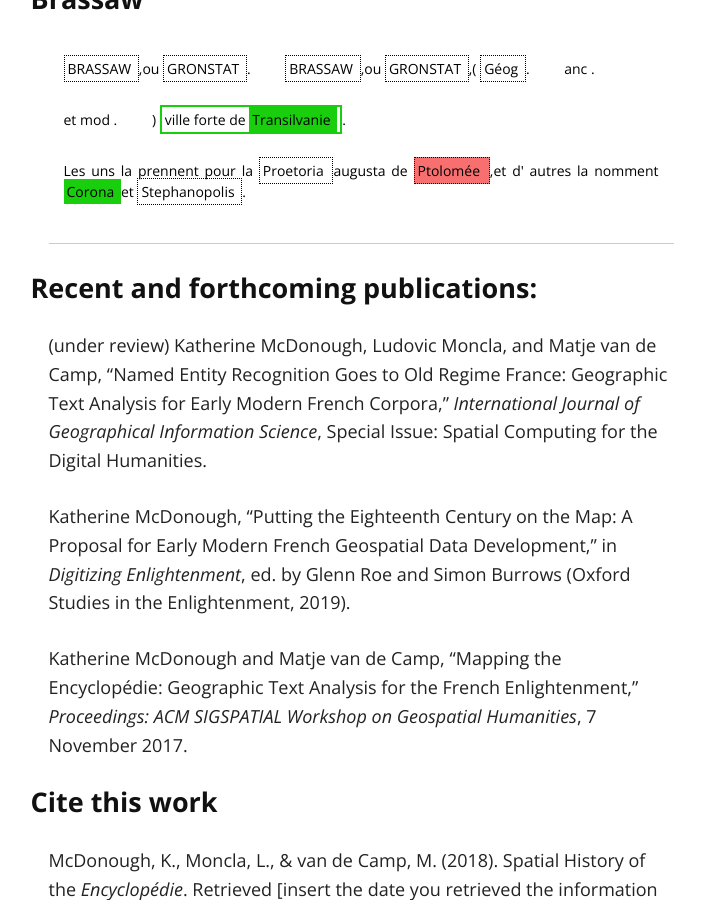
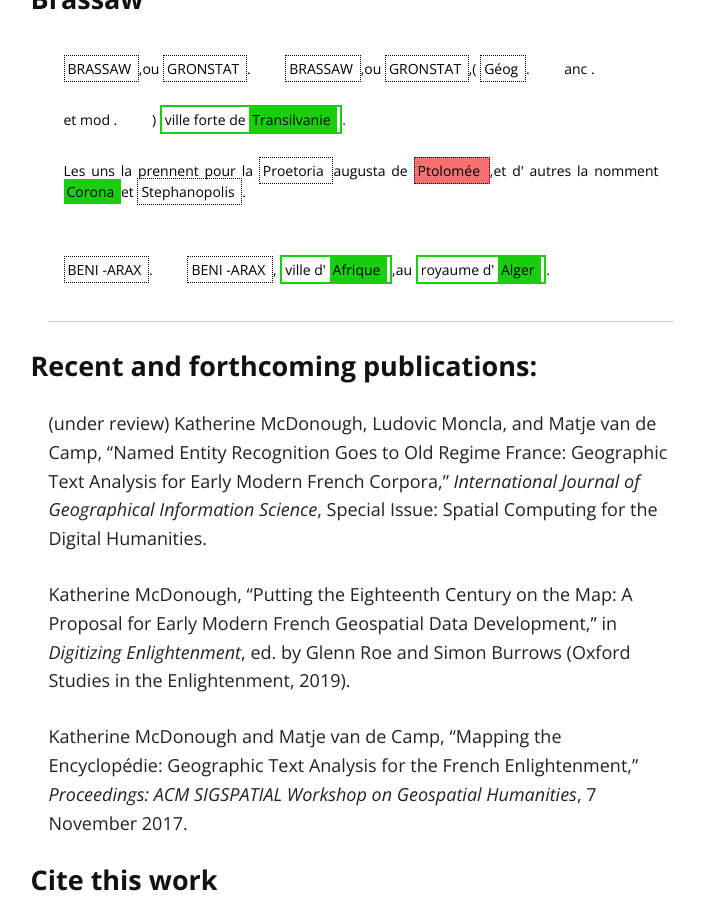
Before and after one commit to kmcdono2/enc, a Jekyll site: the page built from index.md, in a window 1280 px wide and 900 px high, scrolled down 2706 px. Shown: the whole window, without its empty margins (279-984 px from the left). Built offline with Jekyll 4.4.1, drawn with Linux system fonts in a browser that asks for light colours; nearby versions of some CDN libraries; our own code applies the rules of GitHub Pages for plain Markdown files.

Commit message:
Update _includes/examples2.html

```diff
--- a/_includes/examples2.html
+++ b/_includes/examples2.html
@@ -196,4 +196,59 @@ type="ene_pers">person</span> extended named entity</span>
 		</name>
 		</rs> .</c>
 		</p>
+
+		<p>
+                <c>
+                    <rs>
+                        <name>
+                            <w type="NPr" lemma="" xml:id="w1">BENI</w> -<w type="NPr" lemma=""
+                                xml:id="w2">ARAX</w>
+                        </name>
+                    </rs> .</c>
+                <c>
+                    <rs>
+                        <name>
+                            <w type="NPr" lemma="" xml:id="w3">BENI</w> -<w type="NPr" lemma=""
+                                xml:id="w4">ARAX</w>
+                        </name>
+                    </rs> ,<rs type="ene">
+                        <rs type="place" subtype="ene">
+                            <term type="place">
+                                <w lemma="ville" type="N" xml:id="w5">ville</w>
+                            </term>
+                            <w lemma="de" type="PREP" xml:id="w6">d'</w>
+                            <rs type="place" xml:id="rs.0">
+                                <name>
+                                    <w lemma="Afrique" type="NPr" xml:id="w7">Afrique</w>
+                                </name>
+                                <location>
+                                    <geo source="geonames">7.1881 21.09375</geo>
+                                    <geo source="levenshtein">7.1881 21.09375</geo>
+                                    <geo source="barycenter">7.1881 21.09375</geo>
+                                </location></rs>
+                        </rs>
+                    </rs> ,<w lemma="au" type="PREPDET" xml:id="w8">au</w>
+                    <rs type="ene">
+                        <rs type="place" subtype="ene">
+                            <term type="place">
+                                <w lemma="royaume" type="N" xml:id="w9">royaume</w>
+                            </term>
+                            <w lemma="de" type="PREP" xml:id="w10">d'</w>
+                            <rs type="place" xml:id="rs.1">
+                                <name>
+                                    <w lemma="Alger" type="NPr" xml:id="w11">Alger</w>
+                                </name>
+                                <location>
+                                    <geo source="geonames">36.73225 3.08746</geo>
+                                    <geo source="barycenter">36.74053 3.00957</geo>
+                                    <geo source="levenshtein">46.4511 -86.54755</geo>
+                                </location></rs>
+                        </rs>
+                    </rs> .</c>
+                <c>
+                    <location>
+                        <geo>17 35</geo>
+                    </location>
+                </c>
+            </p>
 	</div>
```
